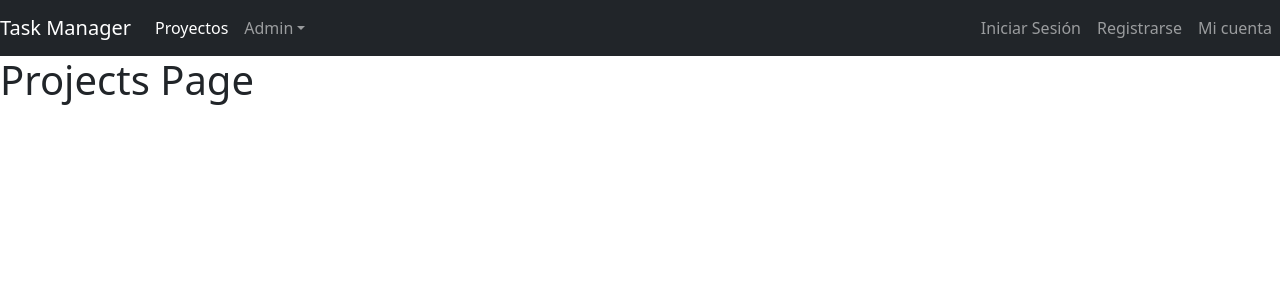
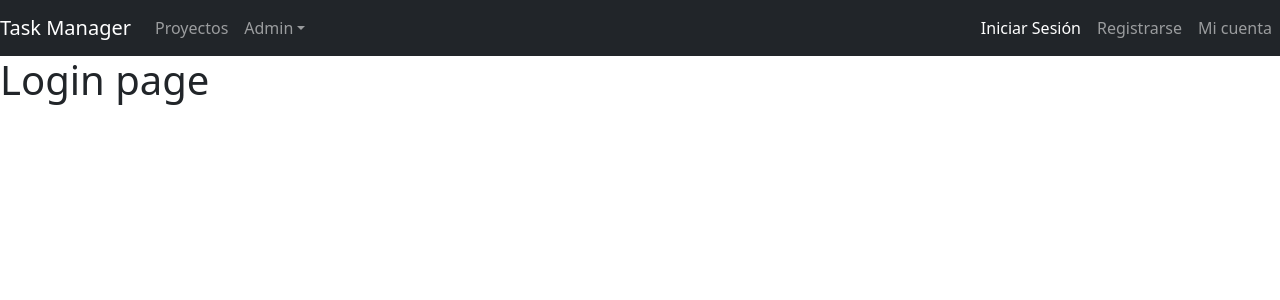
Before and after one commit to dsamador/react-estudio, a React (Create React App) app in the folder mern-lista/client/: page /login in a window 1280 px wide. Before the commit this address led to /projects. Shown: the top 300 px of the page. Built offline with nearby package versions, Linux system fonts and the light colour scheme.

Commit message:
Update AuthProvider

```diff
--- a/mern-lista/client/src/auth/AuthProvider.js
+++ b/mern-lista/client/src/auth/AuthProvider.js
@@ -13,7 +13,10 @@ export const AuthContext = createContext();
 
 
 export default function AuthProvider({children}) {
-    const [user, setUser] = useState({id: 1, roles: roles.regular})
+    const [user, setUser] = useState(null);
+
+    const login = ()=> setUser({id: 1, roles: roles.regular})
+    const logout = ()=> setUser(null)
 
     /* comprobar que el usuario exista, si existe retorna true, sino false */
     /* con la doble negación convertimos un valor a tipo boolean */
@@ -24,7 +27,9 @@ export default function AuthProvider({children}) {
     const contextValue = {
         user,
         isLogged,
-        hasRole
+        hasRole,
+        login,
+        logout
 
     }
 
```
